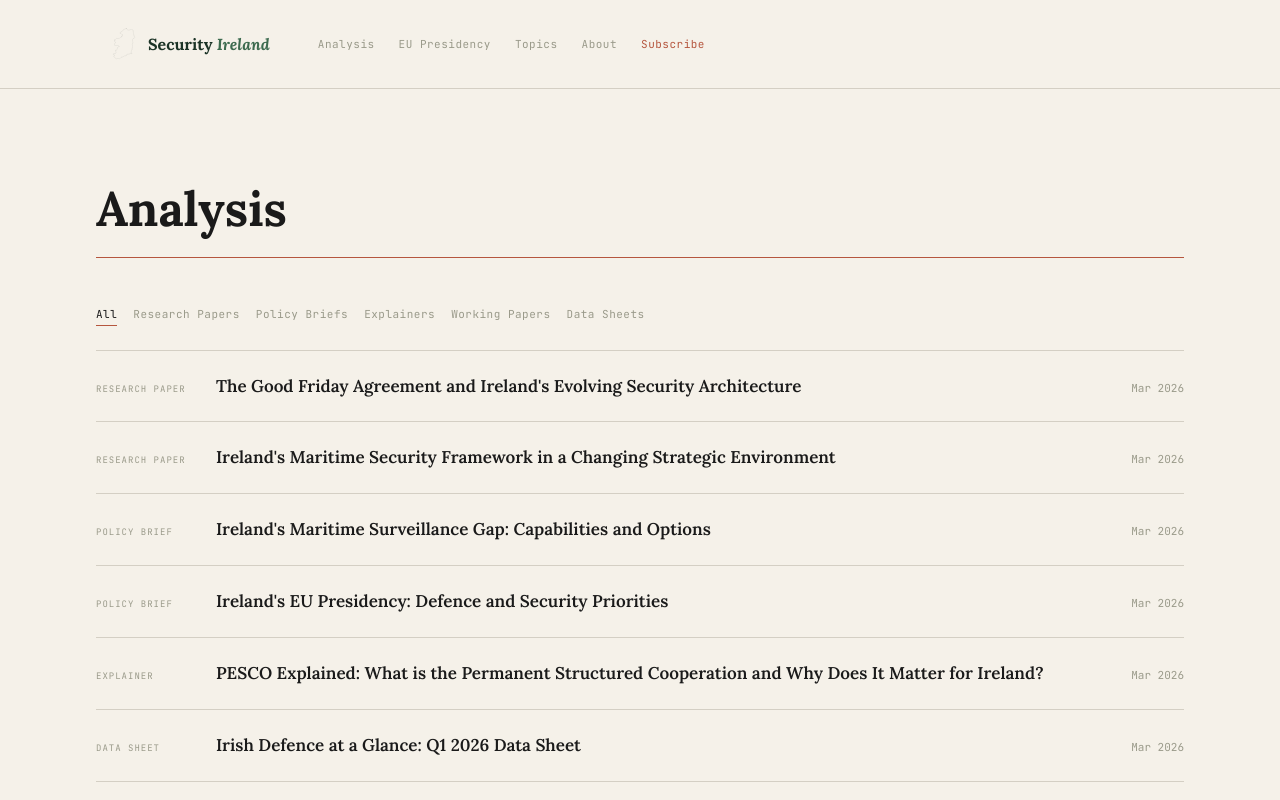
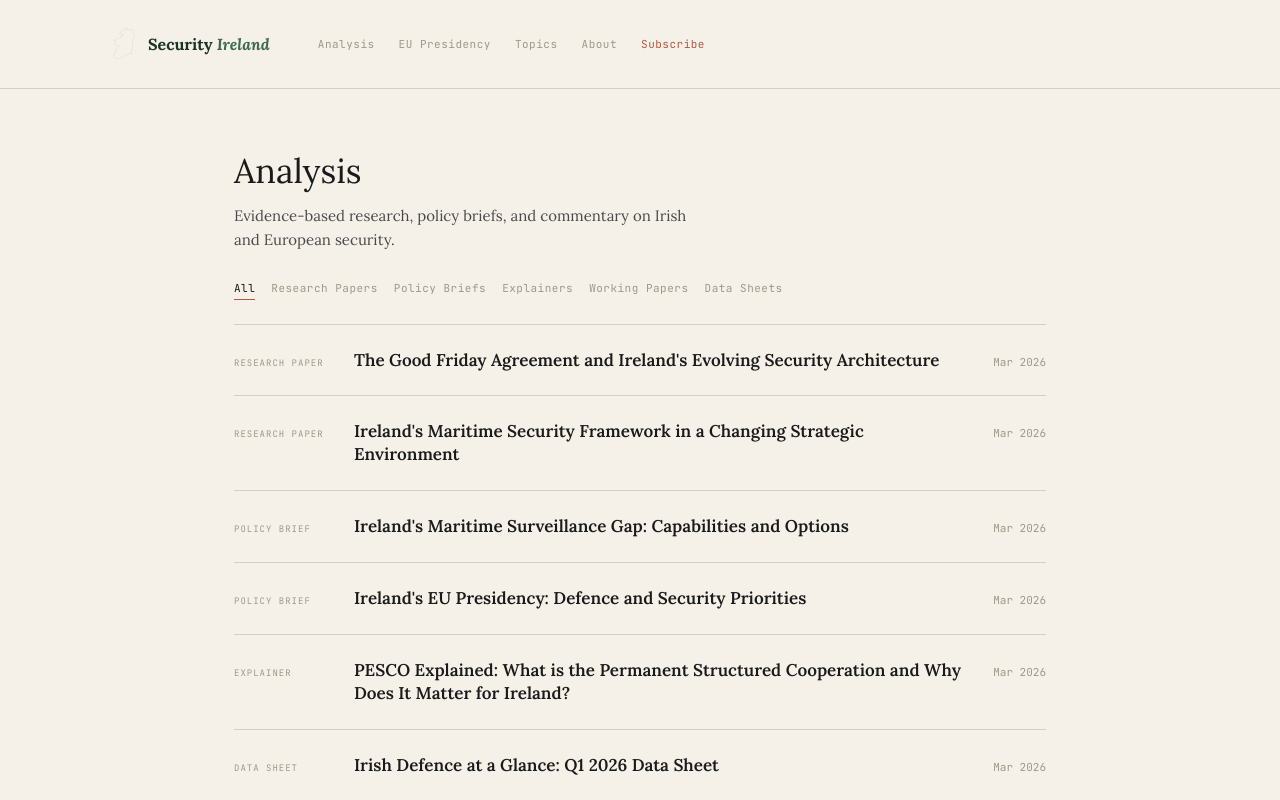
Before and after one commit to scosullivan/security-ireland, a Next.js app: page /analysis in a window 1280 px wide. Shown: the top 800 px of the page. Built offline with nearby package versions, Linux system fonts and the light colour scheme.

Commit message:
Update page.tsx

```diff
--- a/src/app/analysis/page.tsx
+++ b/src/app/analysis/page.tsx
@@ -1,5 +1,4 @@
-import { getAllPosts, Post } from '@/lib/posts';
-import PublicationCard from '@/components/PublicationCard';
+import { getAllPosts } from '@/lib/posts';
 import AnalysisFilter from '@/components/AnalysisFilter';
 
 export default async function AnalysisPage() {
@@ -7,15 +6,36 @@ export default async function AnalysisPage() {
 
   return (
     <div className="bg-cream min-h-screen">
-      <div className="max-w-6xl mx-auto px-4 sm:px-6 lg:px-8 py-16 sm:py-24">
-        {/* Header */}
-        <h1 className="text-4xl sm:text-5xl font-serif font-bold text-ink mb-6">
-          Analysis
-        </h1>
-        <hr className="rule-accent mb-12" />
+      <div style={{ maxWidth: '860px', margin: '0 auto', padding: '0 24px' }}>
+        {/* Hub intro */}
+        <div style={{ padding: '56px 0 0' }}>
+          <h1
+            style={{
+              fontFamily: 'var(--font-serif)',
+              fontSize: '34px',
+              fontWeight: 400,
+              color: 'var(--color-ink)',
+              marginBottom: '8px',
+            }}
+          >
+            Analysis
+          </h1>
+          <p
+            style={{
+              fontFamily: 'var(--font-serif)',
+              fontSize: '15px',
+              color: 'var(--color-graphite)',
+              maxWidth: '460px',
+              lineHeight: 1.6,
+              marginBottom: '28px',
+            }}
+          >
+            Evidence-based research, policy briefs, and commentary on Irish and European security.
+          </p>
 
-        {/* Filter Component */}
-        <AnalysisFilter posts={posts} />
+          {/* Filter + posts */}
+          <AnalysisFilter posts={posts} />
+        </div>
       </div>
     </div>
   );
```
